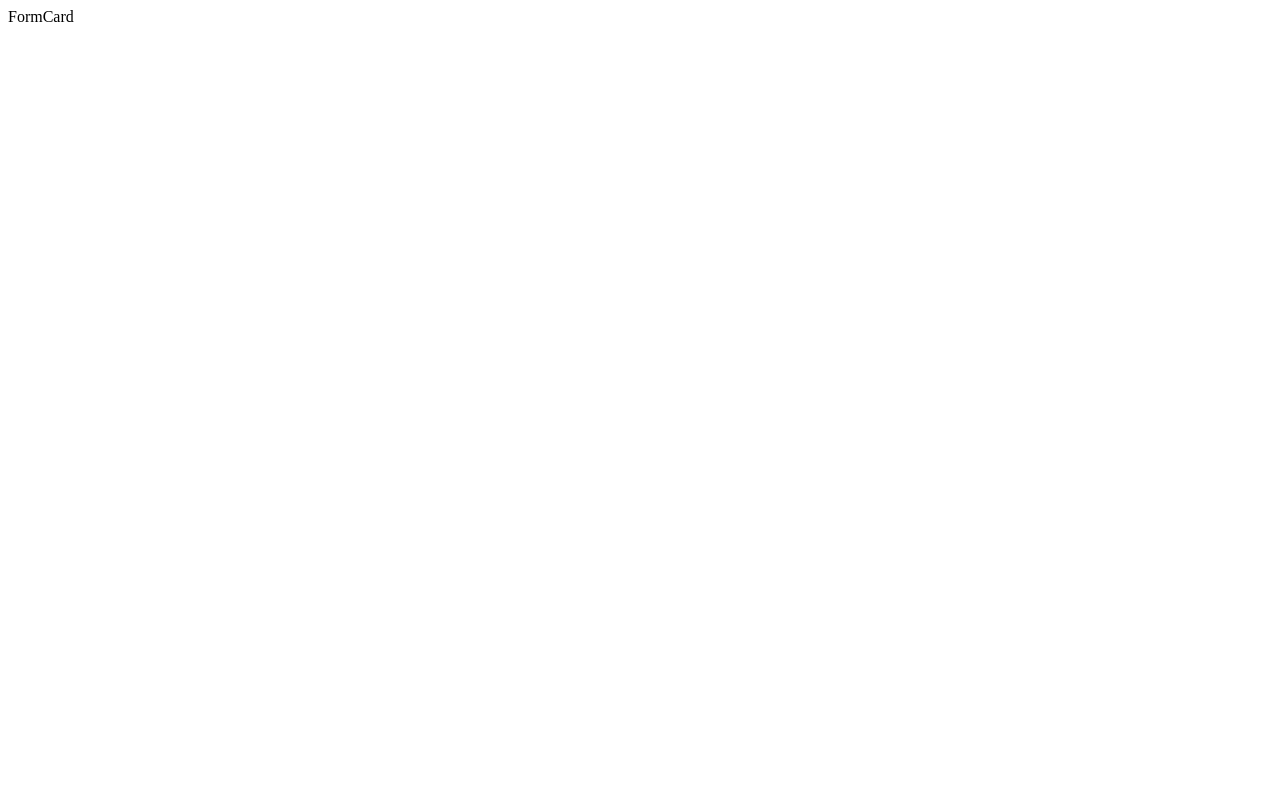
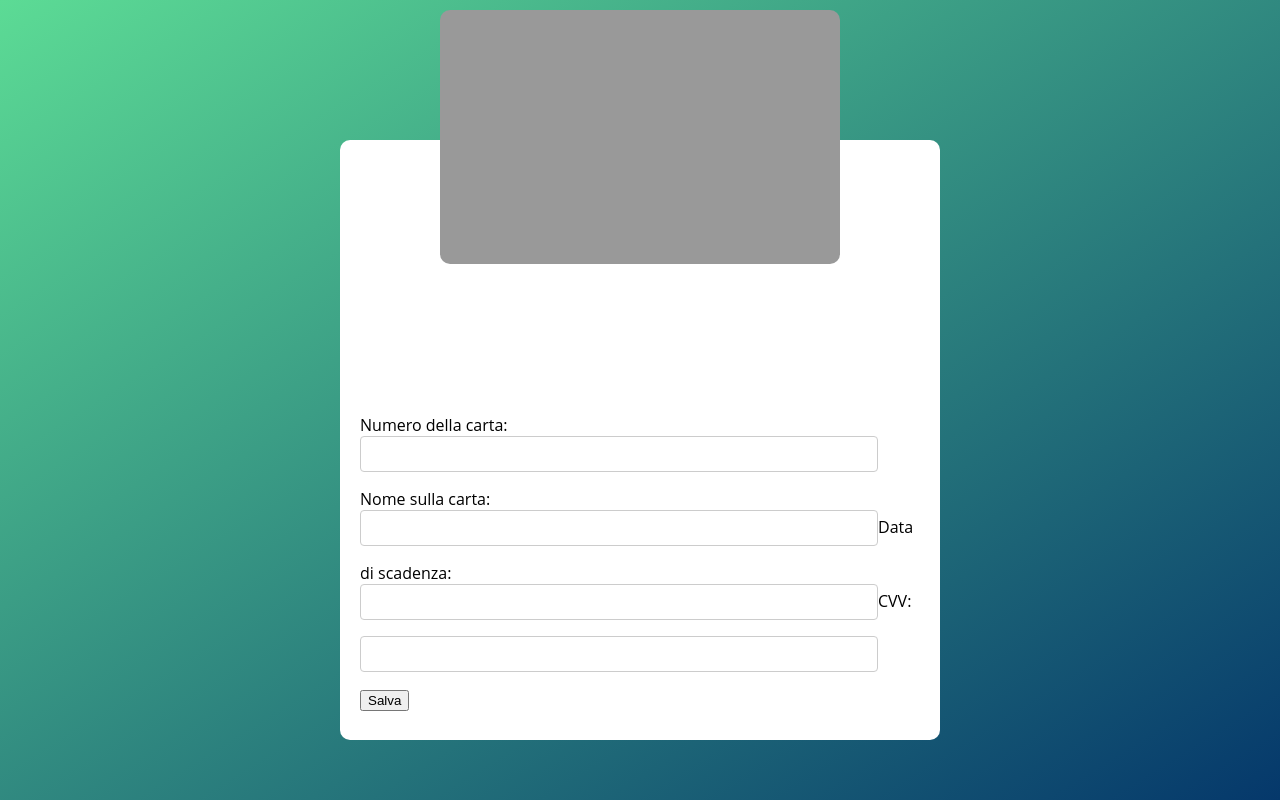
Before and after one commit to grale92/credit-card-form, a React (Create React App) app: page / in a window 1280 px wide. Built offline with nearby package versions, Linux system fonts and the light colour scheme.

Commit message:
Basic layout structure implemented

```diff
--- a/src/components/App/BaseStyles.tsx
+++ b/src/components/App/BaseStyles.tsx
@@ -1,9 +1,20 @@
 import { createGlobalStyle } from "styled-components";
+import { color } from "../../shared/utils/mixins";
 
 export const BaseStyles = createGlobalStyle`
-  html, body, #root {
+  @import url('https://fonts.googleapis.com/css2?family=Open+Sans&display=swap');
+
+  html, body {
     height: 100%;
     min-height: 100%;
     min-width: 768px;
   }
+
+  body {
+    font-family: 'Open Sans', sans-serif;
+    font-size: 1em;
+    background-image: linear-gradient(to right bottom, ${color.primary}, ${color.secondary});
+    background-size: cover;
+    background-repeat: no-repeat;
+  }
 `;
--- a/src/components/FormCard/Styles.tsx
+++ b/src/components/FormCard/Styles.tsx
@@ -1,10 +1,30 @@
 import styled from "styled-components";
 
 export const Container = styled.div`
+  position: absolute;
+  top: 55%;
+  left: 50%;
+  transform: translate(-50%, -50%);
+  margin: auto;
+  height: 70vh;
+  width: 70vh;
+  background: #FFF;
+  border-radius: 10px;
+  padding: 20px;
+`;
+
+export const CreditCard = styled.div`
+  position: relative;
+  top: -150px;
+  margin: auto;
+  background: #999;
+  width: 400px;
+  height: 254px;
+  border-radius: 10px;
+`;
+
+export const FormContainer = styled.form`
   display: flex;
-  justify-content: center;
+  flex-direction: column;
   align-items: center;
-  height: 80vh;
-  width: 60vh;
-  background: #FFF
 `;
--- a/src/components/FormCard/index.tsx
+++ b/src/components/FormCard/index.tsx
@@ -1,5 +1,11 @@
+import FormContainer from "../FormContainer";
+import { Container, CreditCard } from "./Styles";
+
 export default function FormCard() {
   return (
-    <div>FormCard</div>
+    <Container>
+      <CreditCard />
+      <FormContainer />
+    </Container>
   );
 }
--- /dev/null
+++ b/src/components/FormContainer/Styles.tsx
@@ -0,0 +1,16 @@
+import styled from "styled-components";
+
+export const Input = styled.input`
+  margin-bottom: 1rem;
+  padding: 0.5rem;
+  font-size: 1rem;
+  border: 1px solid #ccc;
+  border-radius: 4px;
+  width: 100%;
+  max-width: 500px;
+`;
+
+export const Label = styled.label`
+  font-size: 1rem;
+  margin-bottom: 0.5rem;
+`;
--- /dev/null
+++ b/src/components/FormContainer/index.tsx
@@ -0,0 +1,33 @@
+import { Input, Label } from "./Styles";
+
+export default function FormContainer() {
+  return (
+    <>
+      <Label htmlFor="cardNumber">Numero della carta:</Label>
+      <Input
+        id="cardNumber"
+        type="text"
+        required
+      />
+      <Label htmlFor="cardName">Nome sulla carta:</Label>
+      <Input
+        id="cardName"
+        type="text"
+        required
+      />
+      <Label htmlFor="expirationDate">Data di scadenza:</Label>
+      <Input
+        id="expirationDate"
+        type="text"
+        required
+      />
+      <Label htmlFor="cvv">CVV:</Label>
+      <Input
+        id="cvv"
+        type="text"
+        required
+      />
+      <button type="submit">Salva</button>
+    </>
+  )
+}
--- /dev/null
+++ b/src/shared/utils/mixins.tsx
@@ -0,0 +1,4 @@
+export const color = {
+  primary: '#5cdb95',
+  secondary: '#05386b'
+};
```
